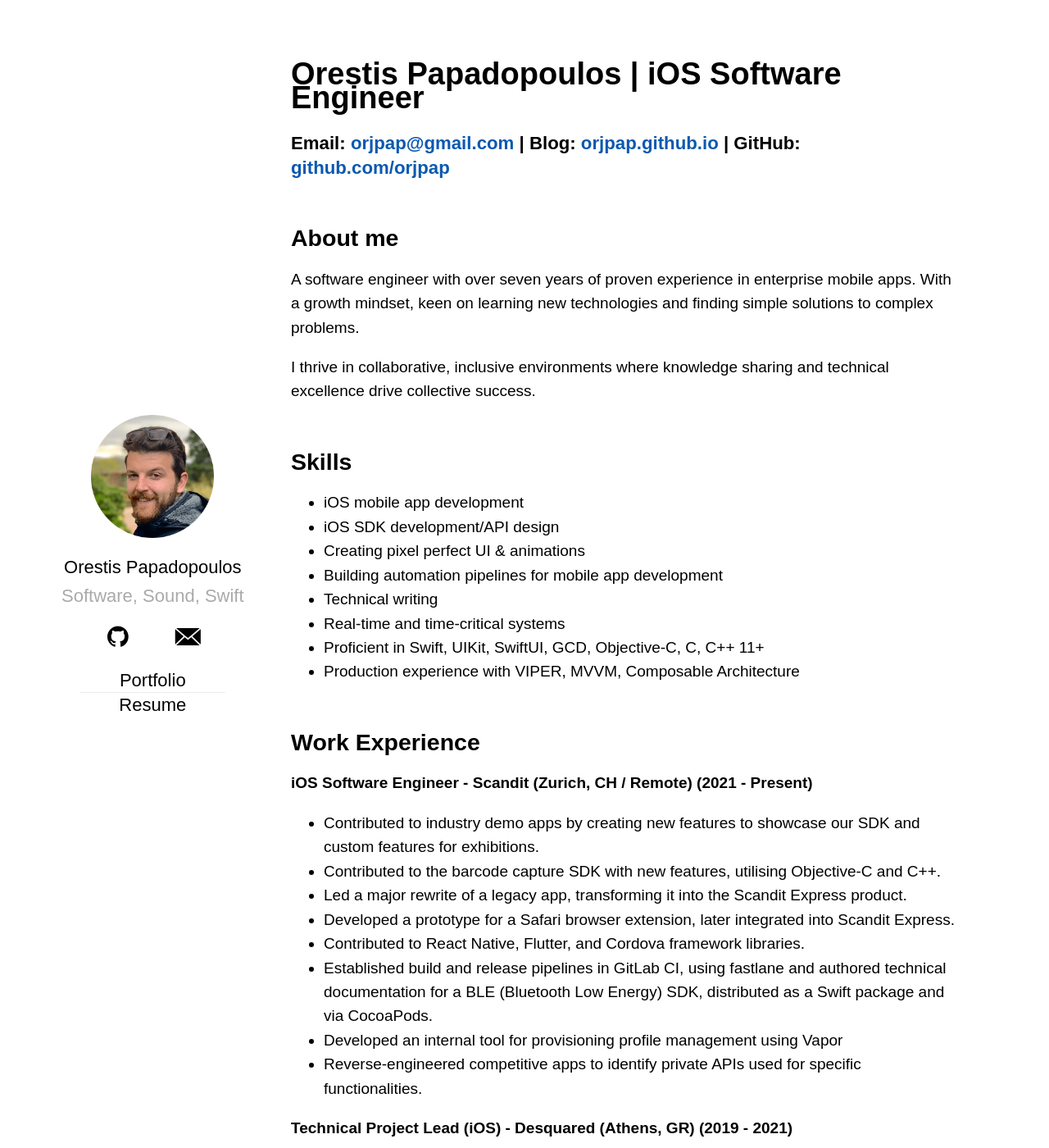
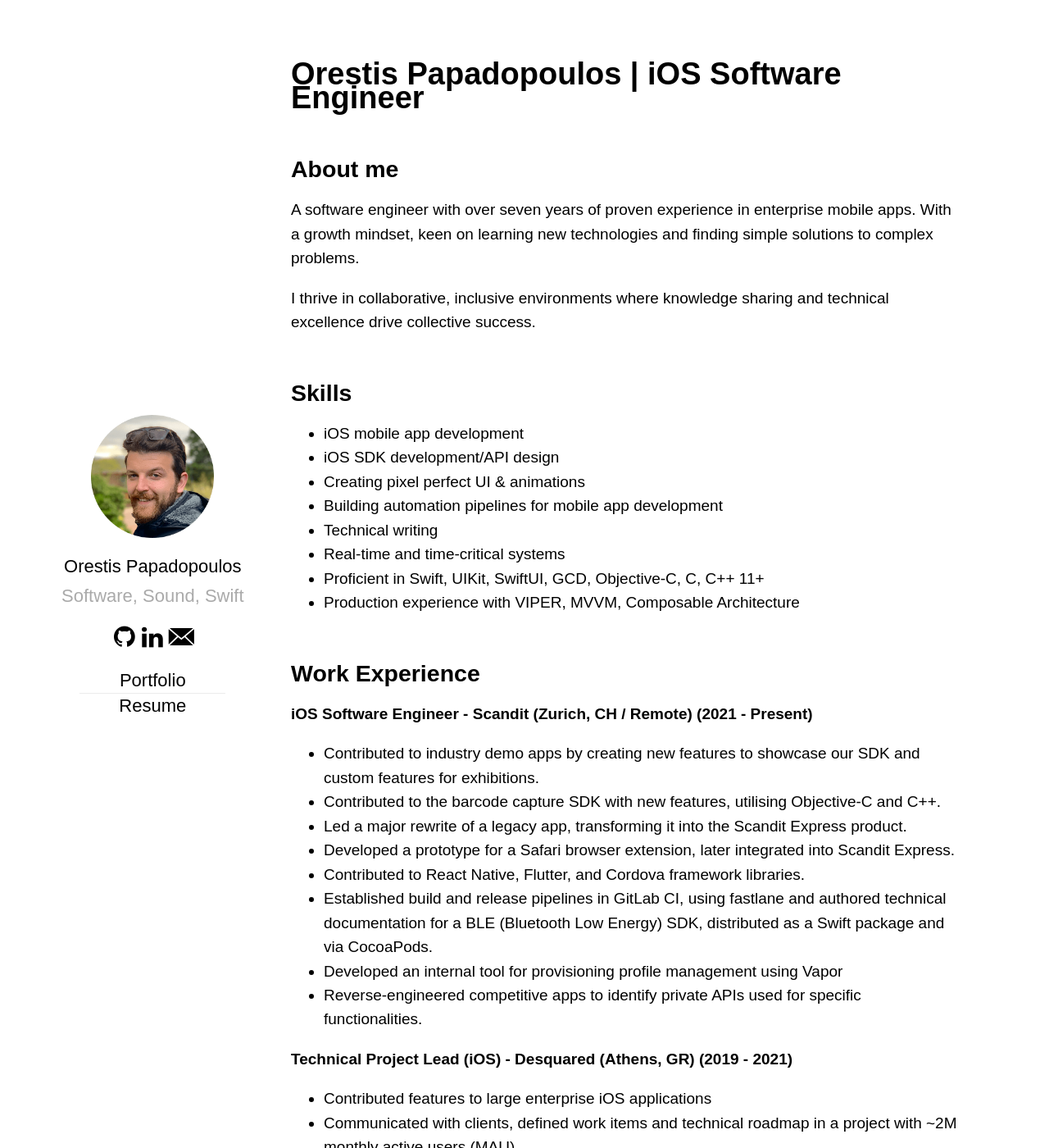
Before and after one commit to orjpap/orjpap.github.io, a Jekyll site: the page built from resume.md, in a window 1280 px wide and 1400 px high. Shown: the whole window at 82% size. Built offline with Jekyll 4.4.1, drawn with Linux system fonts in a browser that asks for light colours; Markdown is read by kramdown in place of the engine named in the settings.

Commit message:
Updated linked in and resume

```diff
--- a/_config.yml
+++ b/_config.yml
@@ -22,7 +22,7 @@
   social_links:
     github:  orjpap
     email: orjpap@gmail.com
-    linkedIn: www.linkedin.com/in/orestis-papadopoulos-38612b358
+    linkedIn: in/orestis-papadopoulos-38612b358
     # dribbble: jekyll
     # facebook: jekyll
     # flickr:   jekyll
--- a/_includes/head.html
+++ b/_includes/head.html
@@ -2,6 +2,7 @@
 <meta name="viewport" content="width=device-width, initial-scale=1.0">
 <meta http-equiv="X-UA-Compatible" content="ie=edge">
 <link href="https://fonts.googleapis.com/css?family=Merriweather:300|Raleway:400,700" rel="stylesheet">
+<link rel="stylesheet" href="https://cdnjs.cloudflare.com/ajax/libs/font-awesome/4.7.0/css/font-awesome.min.css">
 <link rel="stylesheet" href="{{ "/assets/css/style.css" | relative_url }}">
 <title>{{ page.title | default: site.title }}</title>
 {% seo %}
--- a/_layouts/default.html
+++ b/_layouts/default.html
@@ -22,7 +22,7 @@
           {%- if site.plainwhite.social_links.linkedIn -%}
             <a href="https://www.linkedin.com/{{ site.plainwhite.social_links.linkedIn }}">
               <li>
-                <i class="icon-linkedin-squared"></i>
+                <i class="fa fa-linkedin"></i>
               </li>
             </a>
           {%- endif -%}
--- a/_sass/ext/_fonts.scss
+++ b/_sass/ext/_fonts.scss
@@ -59,3 +59,16 @@
 .icon-github-circled:before { content: '\f09b'; } /* '' */
 .icon-twitter-squared:before { content: '\f304'; } /* '' */
 .icon-linkedin-squared:before { content: '\f30c'; } /* '' */
+
+/* Font Awesome LinkedIn icon */
+.fa-linkedin:before {
+  content: "\f0e1";
+  font-family: 'FontAwesome';
+  font-style: normal;
+  font-weight: normal;
+  font-variant: normal;
+  text-transform: none;
+  line-height: 1;
+  -webkit-font-smoothing: antialiased;
+  -moz-osx-font-smoothing: grayscale;
+}
--- a/resume.md
+++ b/resume.md
@@ -5,8 +5,6 @@
 ---
 
 # Orestis Papadopoulos | iOS Software Engineer
-
-### **Email:** [orjpap@gmail.com](mailto:orjpap@gmail.com)  | **Blog:** [orjpap.github.io](https://orjpap.github.io) | **GitHub:** [github.com/orjpap](https://github.com/orjpap)
 
 ## About me
 
```
Also changed, not shown: 1 other file.
